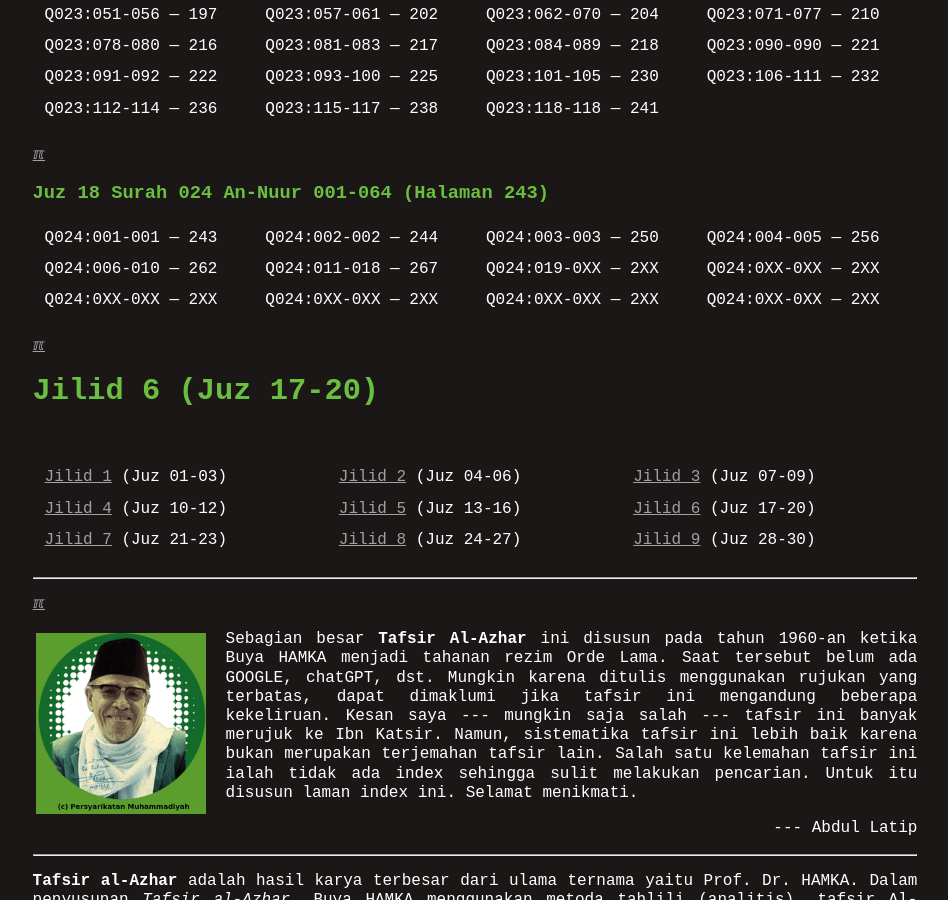
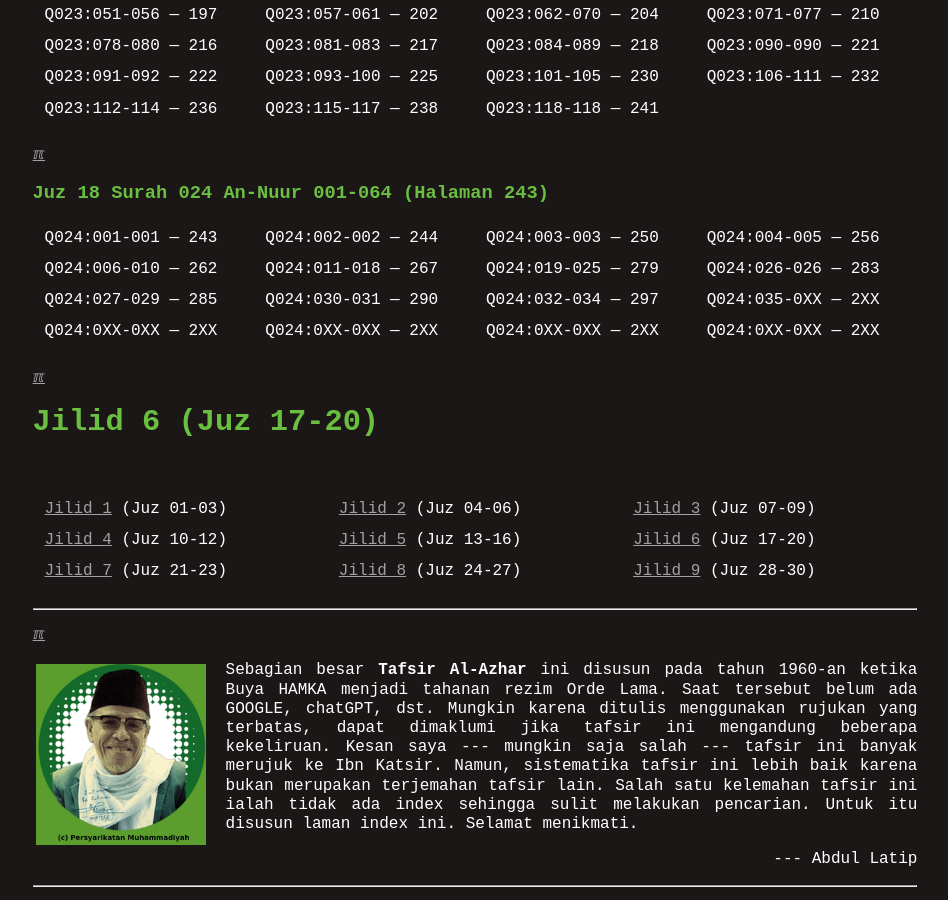
Before and after one commit to dullatip/indexquran, a Jekyll site: the page built from 006.md, in a window 1280 px wide and 900 px high, scrolled down 1485 px. Shown: the whole window, without its empty margins (165-1113 px from the left). Built offline with Jekyll 4.4.1, drawn with Linux system fonts in a browser that asks for light colours; some of the changed text lies outside the part shown.

Commit message:
modified:   006.md

```diff
--- a/006.md
+++ b/006.md
@@ -50,7 +50,8 @@
 ### Juz 18 Surah 024 An-Nuur 001-064 (Halaman 243)
 
 | Q024:001-001 --- 243 | Q024:002-002 --- 244 | Q024:003-003 --- 250 | Q024:004-005 --- 256 |
-| Q024:006-010 --- 262 | Q024:011-018 --- 267 | Q024:019-0XX --- 2XX | Q024:0XX-0XX --- 2XX |
+| Q024:006-010 --- 262 | Q024:011-018 --- 267 | Q024:019-025 --- 279 | Q024:026-026 --- 283 |
+| Q024:027-029 --- 285 | Q024:030-031 --- 290 | Q024:032-034 --- 297 | Q024:035-0XX --- 2XX |
 | Q024:0XX-0XX --- 2XX | Q024:0XX-0XX --- 2XX | Q024:0XX-0XX --- 2XX | Q024:0XX-0XX --- 2XX |
 
 [&#x213C;](#)<br id="idxA">
--- a/_config.yml
+++ b/_config.yml
@@ -1,4 +1,4 @@
-version:          "Wed 27 Nov 2024 07:00"
+version:          "Thu 28 Nov 2024 14:00"
 copyright:        "2024-2024"
 title:            "Index Tafsir Al-Azhar HAMKA"
 author:           "Abdul Latip"
```
Also changed, not shown: 000.md (+1 -1 lines).
